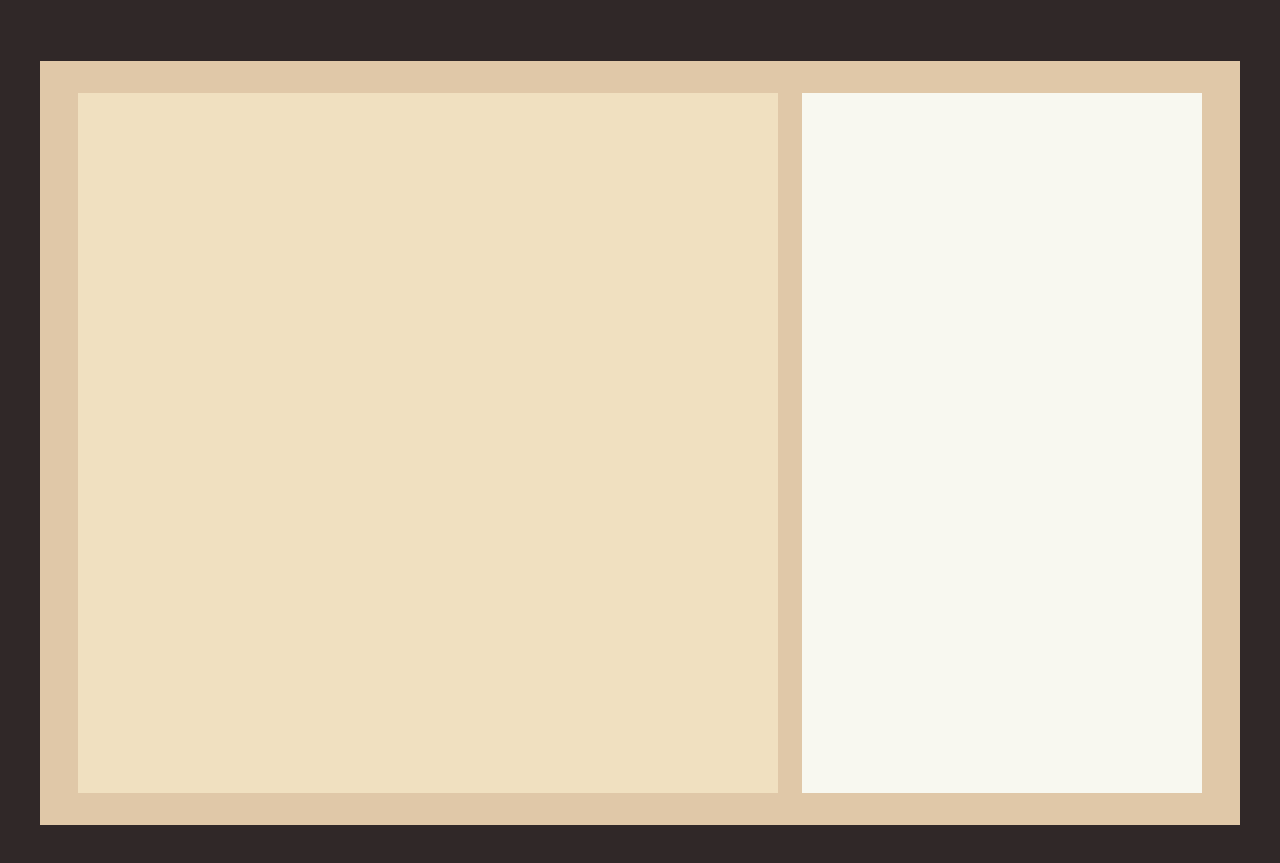
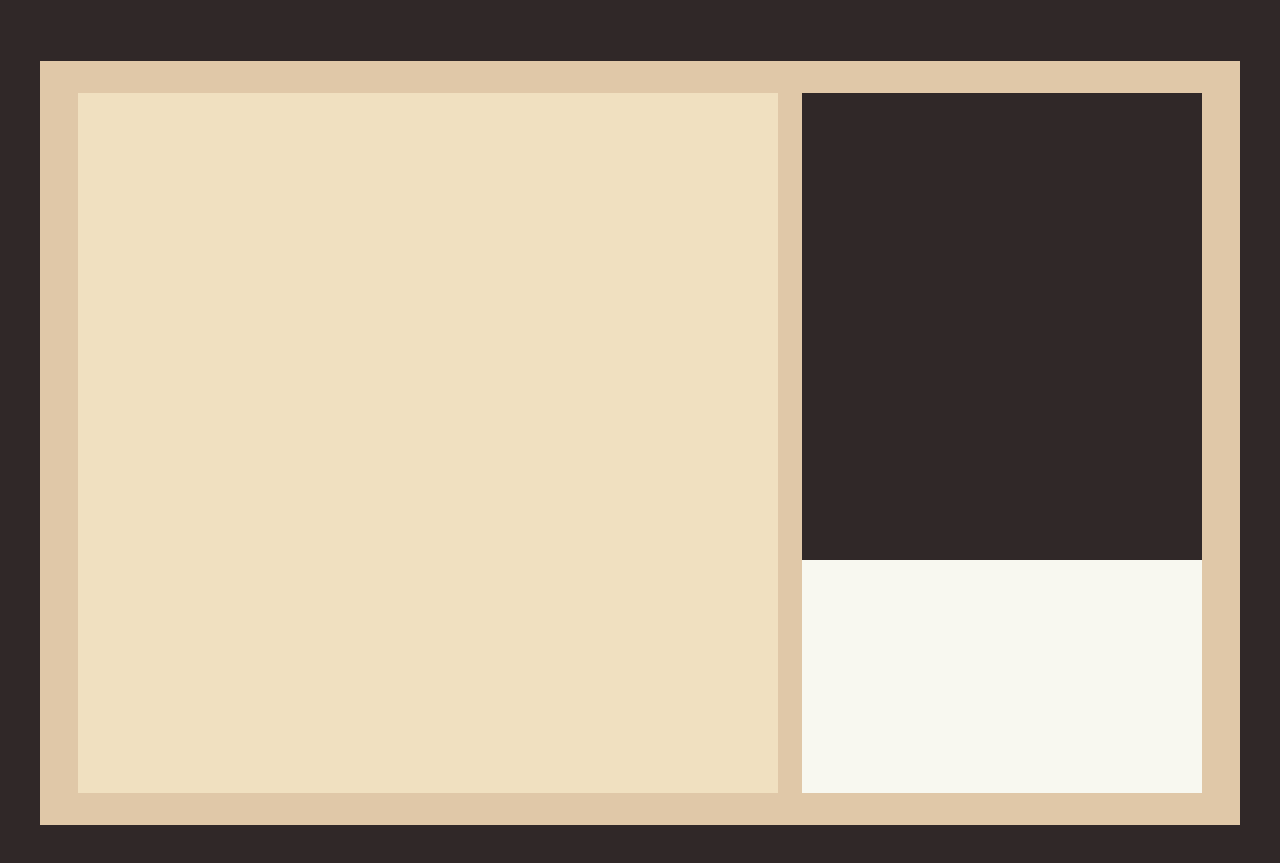
Before and after one commit to ranydev0/tic-tac-toe, a React (Vite) app: page / in a window 1280 px wide. Shown: the part 259-1122 px from the top of the page. Built offline with nearby package versions, Linux system fonts and the light colour scheme.

Commit message:
fix: flex layout for players and logs

```diff
--- a/src/App.jsx
+++ b/src/App.jsx
@@ -1,8 +1,11 @@
 function App() {
   return (
     <div id="game-container">
-      <div id="board-container"></div>
-      <div id="info-container"></div>
+      <section id="board-container"></section>
+      <section id="info-container">
+        <div id="players-container"></div>
+        <div id="logs-container"></div>
+      </section>
     </div>
   );
 }
--- a/src/index.css
+++ b/src/index.css
@@ -51,6 +51,9 @@ h1 {
 }
 
 #info-container {
+  display: flex;
+  flex-direction: column;
+  align-items: center;
   flex: 1 1 300px;
   max-width: 400px;
   min-width: 280px;
@@ -62,7 +65,29 @@ h1 {
   #board-container,
   #info-container {
     flex: 1 1 700px;
+    flex-direction: row;
     max-width: 700px;
     width: min(700px, 100%);
   }
+
+  #players-container,
+  #logs-conatiner {
+    flex: 1;
+    height: 100%;
+  }
 }
+
+#players-container {
+  width: 100%;
+  flex: 2;
+  background-color: #302828;
+}
+
+#logs-container {
+  display: flex;
+  flex-direction: column;
+  align-items: center;
+  width: 100%;
+  flex: 1;
+  background-color: #f8f8f0;
+}
```
